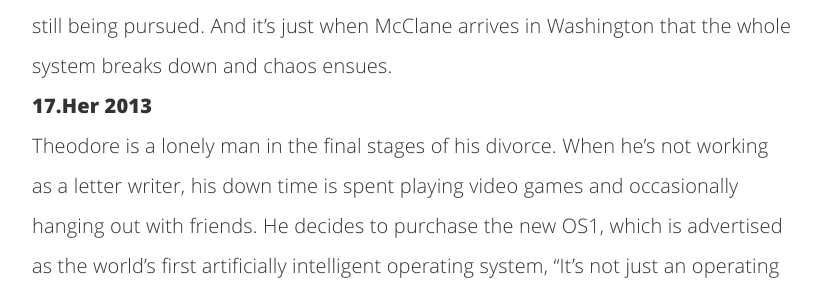
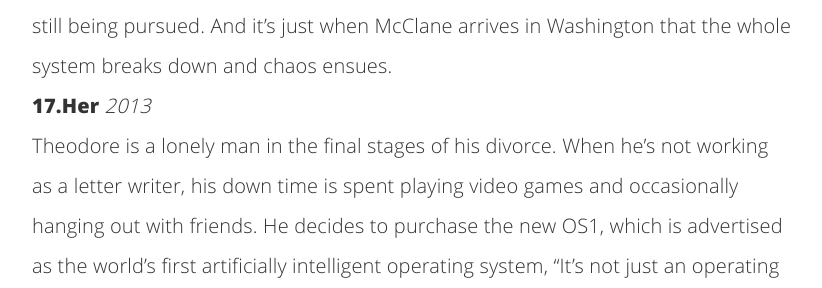
Before and after one commit to Ajimal14/mgeek.github.io, a Jekyll site: the page built from _posts/2015-10-26-Tech-Movies-that-Everyone-should-see.MD, in a window 1280 px wide and 900 px high, scrolled down 5911 px. Shown: the part 168-456 px from the top of the window, without its empty margins (228-1050 px from the left). Built offline with Jekyll 4.4.1, drawn with Linux system fonts in a browser that asks for light colours; comment, search, counter and statistics services are not loaded.

Commit message:
Mr Hyde was here …

```diff
--- a/_posts/2015-10-26-Tech-Movies-that-Everyone-should-see.MD
+++ b/_posts/2015-10-26-Tech-Movies-that-Everyone-should-see.MD
@@ -36,7 +36,7 @@
 Peter Parker (Garfield) is an outcast high schooler who was abandoned by his parents as a boy, leaving him to be raised by his Uncle Ben (Sheen) and Aunt May (Field). Like most teenagers, Peter is trying to figure out who he is and how he got to be the person he is today. Peter is also finding his way with his first high school crush, Gwen Stacy (Stone), and together, they struggle with love, commitment, and secrets. As Peter discovers a mysterious briefcase that belonged to his father, he begins a quest to understand his parents' disappearance - leading him directly to Oscorp and the lab of Dr. Curt Connors (Ifans), his father's former partner. As Spider-Man is set on a collision course with Connors' alter-ego, The Lizard, Peter will make life-altering choices to use his powers and shape his destiny to become a hero<br>
 <strong>16.Live Free or Die Hard 	 </strong><br>
 When someone hacks into the computers at the FBI's Cyber Crime Division; the Director decides to round up all the hackers who could have done this. When he's told that because it's the 4th of July most of their agents are not around so they might have trouble getting people to get the hackers. So he instructs them to get local PD'S to take care of it. And one of the cops they ask is John McClane who is tasked with bringing a hacker named Farrell to the FBI. But as soon as he gets there someone starts shooting at them. McClane manages to get them out but they're still being pursued. And it's just when McClane arrives in Washington that the whole system breaks down and chaos ensues.<br>
-<strong>17.Her 2013			      	 </strong><br>
+<strong>17.Her      	 </strong><em>2013</em><br>
 Theodore is a lonely man in the final stages of his divorce. When he's not working as a letter writer, his down time is spent playing video games and occasionally hanging out with friends. He decides to purchase the new OS1, which is advertised as the world's first artificially intelligent operating system, "It's not just an operating system, it's a consciousness," the ad states. Theodore quickly finds himself drawn in with Samantha, the voice behind his OS1. As they start spending time together they grow closer and closer and eventually find themselves in love. Having fallen in love with his OS, Theodore finds himself dealing with feelings of both great joy and doubt. As an OS, Samantha has powerful intelligence that she uses to help Theodore in ways others hadn't, but how does she help him deal with his inner conflict of being in love with an OS?<br>
 <strong>18.The Internship		     </strong><em>2013</em><br>
 Billy (Vince Vaughn) and Nick (Owen Wilson) are salesmen whose careers have been torpedoed by the digital world. Trying to prove they are not obsolete, they defy the odds by talking their way into a coveted internship at Google, along with a battalion of brilliant college students. But, gaining entrance to this utopia is only half the battle. Now they must compete with a group of the nation's most elite, tech-savvy geniuses to prove that necessity really is the mother of re-invention.<br>
```
